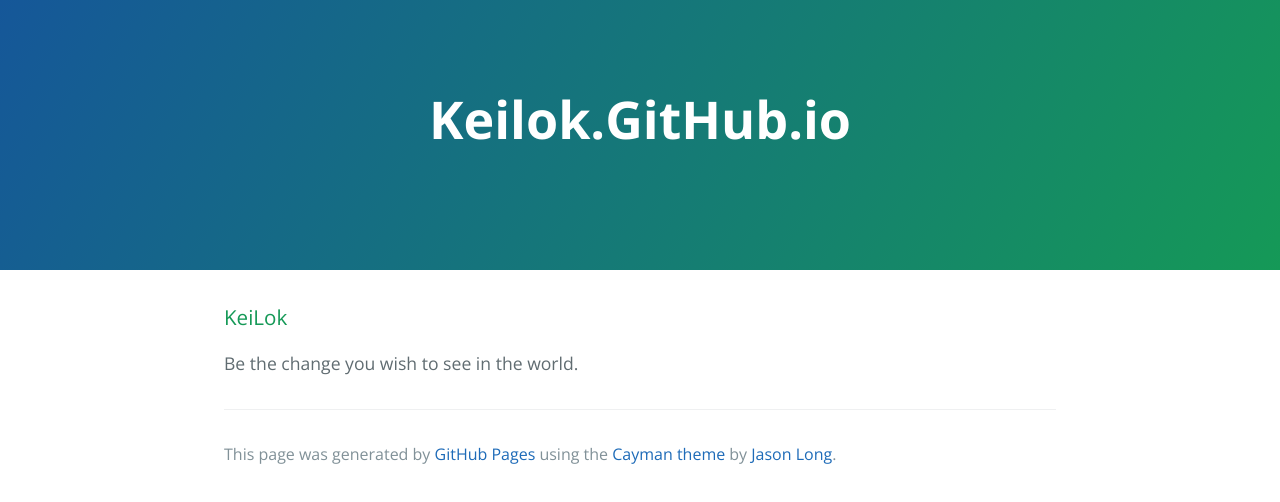
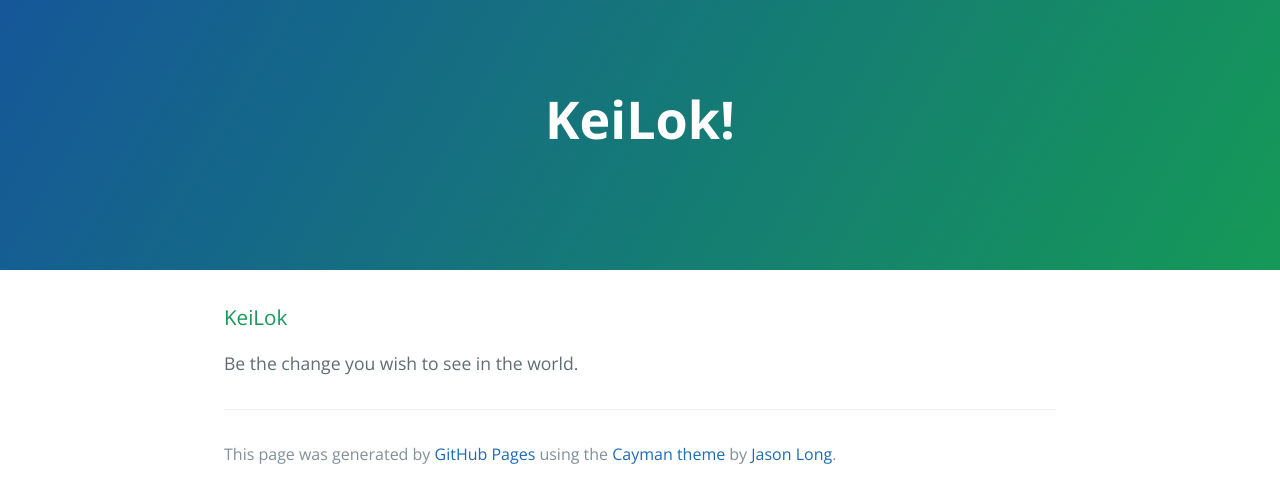
Before and after one commit to keilok/keilok.github.io, a plain HTML site: page index.html in a window 1280 px wide. Drawn offline with nearby package versions, Linux system fonts and the light colour scheme.

Commit message:
Update index.html

```diff
--- a/index.html
+++ b/index.html
@@ -2,7 +2,7 @@
 <html lang="en-us">
   <head>
     <meta charset="UTF-8">
-    <title>Keilok.GitHub.io by keilok</title>
+    <title>Chinos Chen</title>
     <meta name="viewport" content="width=device-width, initial-scale=1">
     <link rel="stylesheet" type="text/css" href="stylesheets/normalize.css" media="screen">
     <link href='https://fonts.googleapis.com/css?family=Open+Sans:400,700' rel='stylesheet' type='text/css'>
@@ -11,7 +11,7 @@
   </head>
   <body>
     <section class="page-header">
-      <h1 class="project-name">Keilok.GitHub.io</h1>
+      <h1 class="project-name">KeiLok!</h1>
       <h2 class="project-tagline"></h2>
     </section>
 
```
